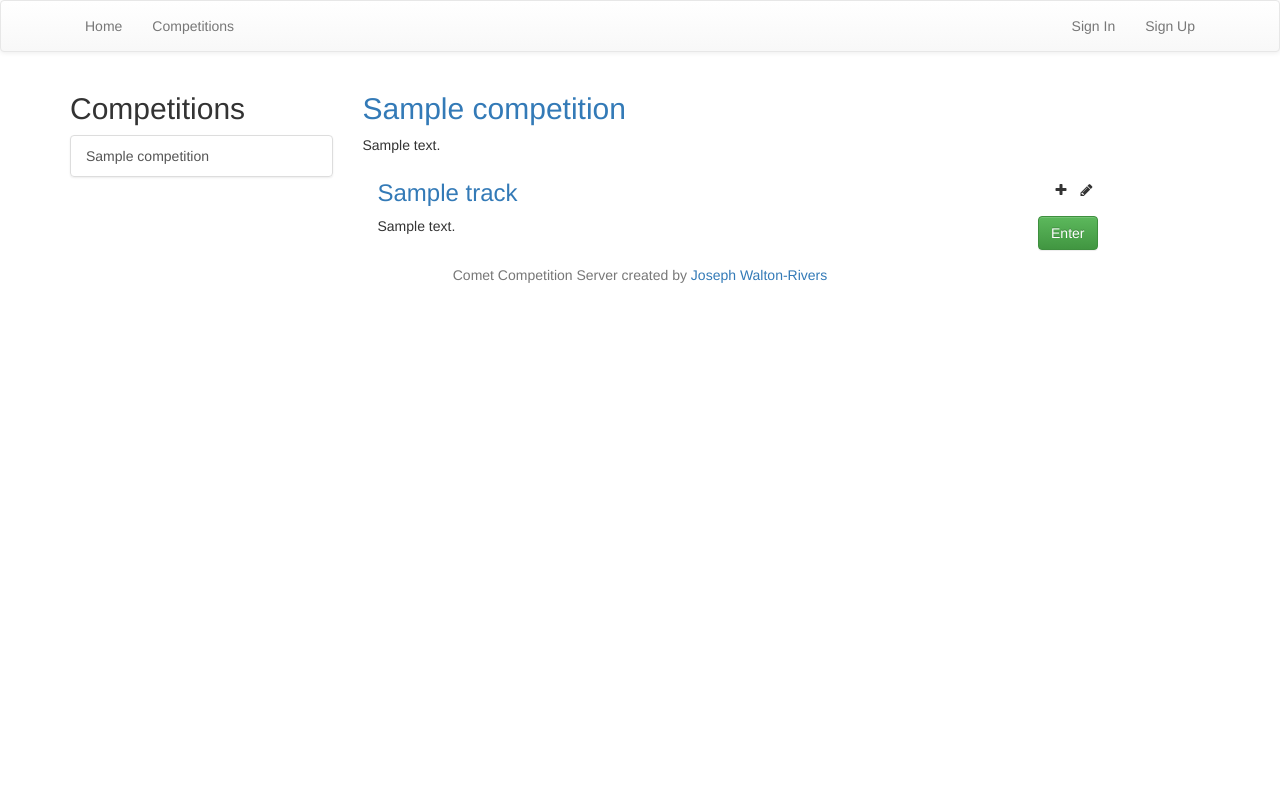
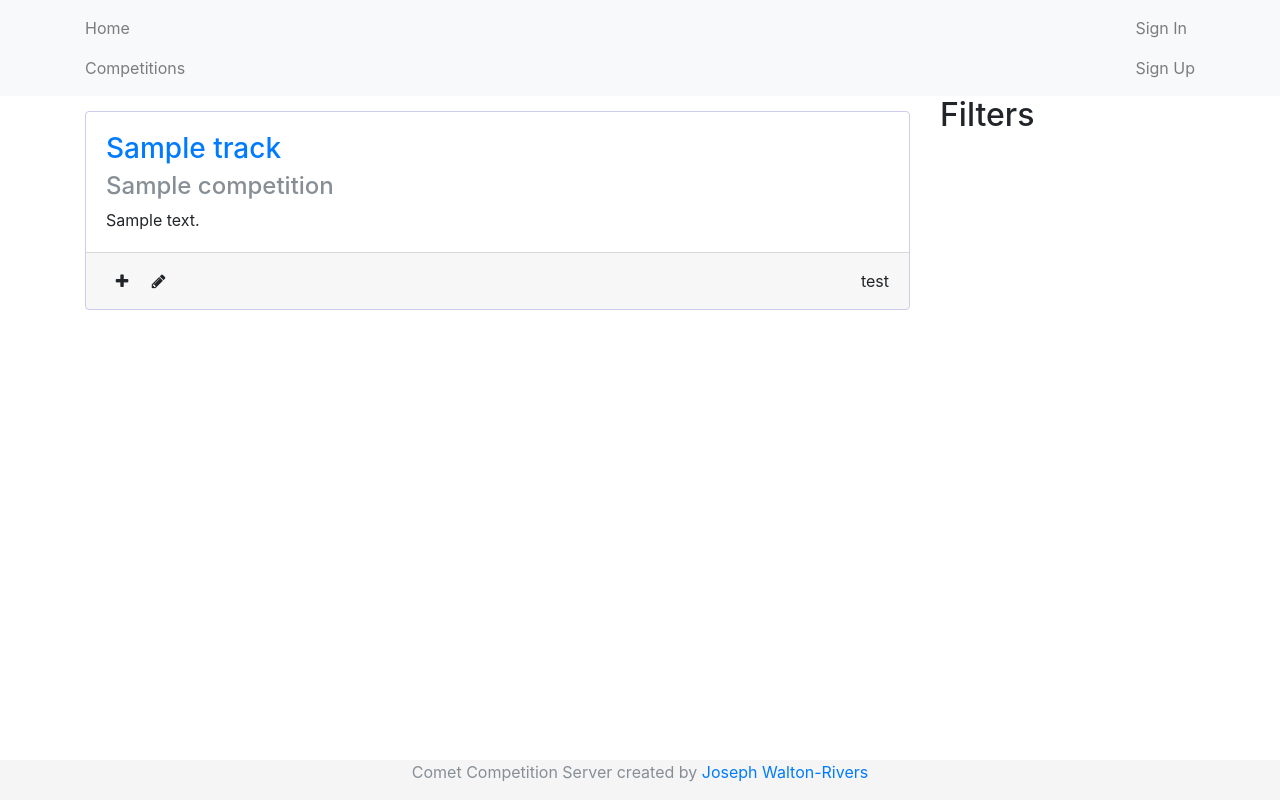
Before and after one commit to fossgalaxy/comet, a Django app: page /competitions/ in a window 1280 px wide. Run offline with Django 3.2, Linux system fonts and the light colour scheme; tables that the repository leaves empty hold one stand-in row (values such as "Sample post"); some libraries are stand-ins or nearby versions.

Commit message:
start of bootstrap 4 conversion

```diff
--- a/data/static/css/main.css
+++ b/data/static/css/main.css
@@ -37,7 +37,25 @@
 
 .process-step p {
     margin-top:10px;
+}
 
+/**
+ * Code for new details section
+ */
+.track-list-detail {
+	border: 1px solid #cce;
+	margin: 15px 0px;
+}
+
+/**
+ * Footer
+ * modified from static footer example
+ */
+.footer {
+	position: absolute;
+	bottom: 0;
+	width: 100%;
+	background-color: #f5f5f5;
 }
 
 .btn-circle {
--- a/data/templates/base.html
+++ b/data/templates/base.html
@@ -6,36 +6,36 @@
 
     <!-- bootstrap -->
     <!-- Latest compiled and minified CSS -->
-    <link rel="stylesheet" href="https://maxcdn.bootstrapcdn.com/bootstrap/3.3.7/css/bootstrap.min.css" integrity="sha384-BVYiiSIFeK1dGmJRAkycuHAHRg32OmUcww7on3RYdg4Va+PmSTsz/K68vbdEjh4u" crossorigin="anonymous">
+    <link rel="stylesheet" href="https://maxcdn.bootstrapcdn.com/bootstrap/4.0.0-beta.2/css/bootstrap.min.css" integrity="sha384-PsH8R72JQ3SOdhVi3uxftmaW6Vc51MKb0q5P2rRUpPvrszuE4W1povHYgTpBfshb" crossorigin="anonymous">
     <link rel="stylesheet" href="https://maxcdn.bootstrapcdn.com/font-awesome/4.6.3/css/font-awesome.min.css" />
 
     <!-- Optional theme -->
-    <link rel="stylesheet" href="https://maxcdn.bootstrapcdn.com/bootstrap/3.3.7/css/bootstrap-theme.min.css" integrity="sha384-rHyoN1iRsVXV4nD0JutlnGaslCJuC7uwjduW9SVrLvRYooPp2bWYgmgJQIXwl/Sp" crossorigin="anonymous">
     <link rel="stylesheet" href="{% static "css/main.css" %}">
 
 
     <!-- Latest compiled and minified JavaScript -->
-    <script src="{% bootstrap_jquery_url %}" type="text/javascript" crossorigin="anonymous"></script>
-    <script src="https://maxcdn.bootstrapcdn.com/bootstrap/3.3.7/js/bootstrap.min.js" integrity="sha384-Tc5IQib027qvyjSMfHjOMaLkfuWVxZxUPnCJA7l2mCWNIpG9mGCD8wGNIcPD7Txa" crossorigin="anonymous"></script>
+    <script src="https://code.jquery.com/jquery-3.2.1.slim.min.js" integrity="sha384-KJ3o2DKtIkvYIK3UENzmM7KCkRr/rE9/Qpg6aAZGJwFDMVNA/GpGFF93hXpG5KkN" crossorigin="anonymous"></script>
+    <script src="https://cdnjs.cloudflare.com/ajax/libs/popper.js/1.12.3/umd/popper.min.js" integrity="sha384-vFJXuSJphROIrBnz7yo7oB41mKfc8JzQZiCq4NCceLEaO4IHwicKwpJf9c9IpFgh" crossorigin="anonymous"></script>
+    <script src="https://maxcdn.bootstrapcdn.com/bootstrap/4.0.0-beta.2/js/bootstrap.min.js" integrity="sha384-alpBpkh1PFOepccYVYDB4do5UnbKysX5WZXm3XxPqe5iKTfUKjNkCk9SaVuEZflJ" crossorigin="anonymous"></script>
 
     {% block extra_head %}
     {% endblock %}
   </head>
   <body>
     {% block navbar %}
-    <div class="navbar navbar-default">
+    <div class="navbar navbar-light bg-light">
       <div class="container">
       <ul class="nav navbar-nav">
-        <li><a href="{% url 'home' %}">Home</a></li>
-        <li><a href="{% url 'competitions' %}">Competitions</a></li>
+        <li class="nav-item"><a class="nav-link" href="{% url 'home' %}">Home</a></li>
+        <li class="nav-item"><a class="nav-link" href="{% url 'competitions' %}">Competitions</a></li>
       </ul>
-      <ul class="nav navbar-nav pull-right">
+      <ul class="navbar-nav pull-right">
   {% if user.is_authenticated %}
-  <li><a href="{% url 'account_email' %}">Change E-mail</a></li>
-  <li><a href="{% url 'account_logout' %}">Sign Out</a></li>
+  <li class="nav-item"><a class="nav-link" href="{% url 'account_email' %}">Change E-mail</a></li>
+  <li class="nav-item"><a class="nav-link" href="{% url 'account_logout' %}">Sign Out</a></li>
   {% else %}
-  <li><a href="{% url 'account_login' %}">Sign In</a></li>
-  <li><a href="{% url 'account_signup' %}">Sign Up</a></li>
+  <li class="nav-item"><a class="nav-link" href="{% url 'account_login' %}">Sign In</a></li>
+  <li class="nav-item"><a class="nav-link" href="{% url 'account_signup' %}">Sign Up</a></li>
   {% endif %}
       </ul>
       </div>
@@ -53,8 +53,10 @@
     {% block extra_body %}
     {% endblock %}
   </div>
-  <footer class="container text-muted text-center">
+  <footer class="footer text-muted text-center">
+	<div class="container">
     <p>Comet Competition Server created by <a href="http://www.webpigeon.me.uk">Joseph Walton-Rivers</a></p>
+    	</div>
   </footer>
 
   </body>
--- a/fg_competitions/templates/fg_competitions/competition_list.html
+++ b/fg_competitions/templates/fg_competitions/competition_list.html
@@ -6,7 +6,7 @@
 <h1 class="sr-only">Competition List</h1>
 
 <div class="row">
-	<div class="col-md-3">
+	<div class="col d-sm-none">
 		<h2>Competitions</h2>
 		<div class="list-group">
 		  {% for competition in competition_list %}
@@ -17,23 +17,23 @@
 		</div>
 	</div>
 
-
-
-	<div class="col-md-8">
+	<div class="col-8 col-sm-12">
 	{% for competition in competition_list %}
 	<h2><a href="{{competition.get_absolute_url}}">{{competition}}</a></h2>
 	<p>{{competition.description}}</p>
 
 	{% for track in competition.track_set.all %}
-	  <div style=" padding: 15px" class="clearfix">
-	    <header class="clearfix">
-	    <h3 style="margin-top: 0; padding-top: 0;" class="pull-left"><a href="{{track.get_absolute_url}}">{{track}}</a></h3>
-	    <ul class="pull-right list-inline">
-		<li>{% if track.allow_submit %}<i class="fa fa-plus" title="Submissions are allowed"></i>{% endif %}</li>
-		<li>{% if track.allow_update %}<i class="fa fa-pencil" title="Updates are allowed"></i>{% endif %}</li>
-	    </ul>
-	    </header>
-	    <footer> <p class="pull-left">{{track.description|default:""}}</p> <a href="{{track.get_absolute_url}}" class="btn btn-success pull-right">Enter</a></footer>
+	  <div class="card track-list-detail">
+		<div class="card-body">
+			<h3 class="card-title"><a href="{{track.get_absolute_url}}">{{track}}</a></h3>
+			<h4 class="card-subtitle mb-2 text-muted">{{competition}}</h4>
+			<p class="card-text">{{track.description|default:""}}</p>
+		</div>
+		<div class="card-footer">
+		<a>{% if track.allow_submit %}<i class="fa fa-plus" title="Submissions are allowed"></i>{% endif %}</a>
+		<a>{% if track.allow_update %}<i class="fa fa-pencil" title="Updates are allowed"></i>{% endif %}</a>
+
+		</div>
 	  </div>
 	{% empty %}
 	  <p class="text-muted">No tracks are currently running</p>
--- /dev/null
+++ b/fg_competitions/templates/fg_competitions/track_list.html
@@ -0,0 +1,70 @@
+{% extends "base.html" %}
+
+{% block head_title %}Competitions{% endblock %}
+
+{% block content %}
+<h1 class="sr-only">Competition List</h1>
+
+<div class="row">
+	<div class="col">
+		{% for track in track_list.all %}
+		<div class="card track-list-detail">
+			<div class="card-body">
+				<h3 class="card-title"><a href="{{track.get_absolute_url}}">{{track}}</a></h3>
+				<h4 class="card-subtitle mb-2 text-muted">{{track.competition}}</h4>
+				<p class="card-text">{{track.description|default:""}}</p>
+			</div>
+			<div class="card-footer clearfix">
+				<div class="float-left">
+				<span class="fa-stack" title="submissions are not permitted">
+					<i class="fa fa-plus fa-stack-1x"></i>
+					{% if not track.allow_submit %}
+					<i class="fa fa-ban fa-stack-2x text-danger"></i>
+					{% endif %}
+				</span>
+				<span class="fa-stack" title="submissions are not permitted">
+					<i class="fa fa-pencil fa-stack-1x"></i>
+					{% if not track.allow_update %}
+					<i class="fa fa-ban fa-stack-2x text-danger"></i>
+					{% endif %}
+				</span>
+				</div>
+				<div class="float-right" style="line-height: 32px; height: 32px;">
+					test
+				</div>
+			</div>
+		</div>
+		{% empty %}
+		<p class="text-muted">No tracks are currently running</p>
+		{% endfor %}
+	</div>
+	<div class="col-3">
+		<h2>Filters</h2>
+	</div>
+</div>
+
+{% if is_paginated %}
+<nav aria-label="Page navigation example">
+	<ul class="pagination justify-content-center">
+		{% if page_obj.has_previous %}
+		<li class="page-item">
+			<a class="page-link" href="?page={{ page_obj.previous_page_number }}" aria-label="Previous">
+				<span aria-hidden="true">&laquo;</span>
+				<span class="sr-only">Previous</span>
+			</a>
+		</li>
+		{% endif %}
+		<li class="page-item disabled"><span class="page-link">{{ page_obj.number }} of {{ page_obj.paginator.num_pages }}</span></li>
+		{% if page_obj.has_next %}
+		<li class="page-item">
+			<a class="page-link" href="?page={{ page_obj.next_page_number }}" aria-label="Next">
+				<span aria-hidden="true">&raquo;</span>
+				<span class="sr-only">Next</span>
+			</a>
+		</li>
+		{% endif %}
+	</ul>
+</nav>
+{% endif %}
+
+{% endblock %}
--- a/fg_competitions/urls.py
+++ b/fg_competitions/urls.py
@@ -2,7 +2,7 @@ from django.conf.urls import url, include
 from . import views
 
 urlpatterns = [
-    url(r'^$', views.CompetitionList.as_view(), name="competitions"),
+    url(r'^$', views.TrackList.as_view(), name="competitions"),
     url(r'^v/(?P<slug>\w+)$', views.CompetitionDetail.as_view(), name="competition_detail"),
     url(r'^t/(?P<pk>\w+)$', views.TrackDetail.as_view(), name="track_detail"),
     url(r'^t/(?P<track>\w+)/enter$', views.SubmissionCreate.as_view(), name="submission_create"),
--- a/fg_competitions/views.py
+++ b/fg_competitions/views.py
@@ -14,6 +14,12 @@ class CompetitionList(ListView):
     """Provide a list of competitions"""
     model = Competition
     context_object_name = "competition_list"
+
+class TrackList(ListView):
+    """Provide a list of tracks"""
+    model = Track
+    context_object_name = "track_list"
+    paginate_by = 2
 
 class CompetitionDetail(DetailView):
     """View details about a competition"""
```
